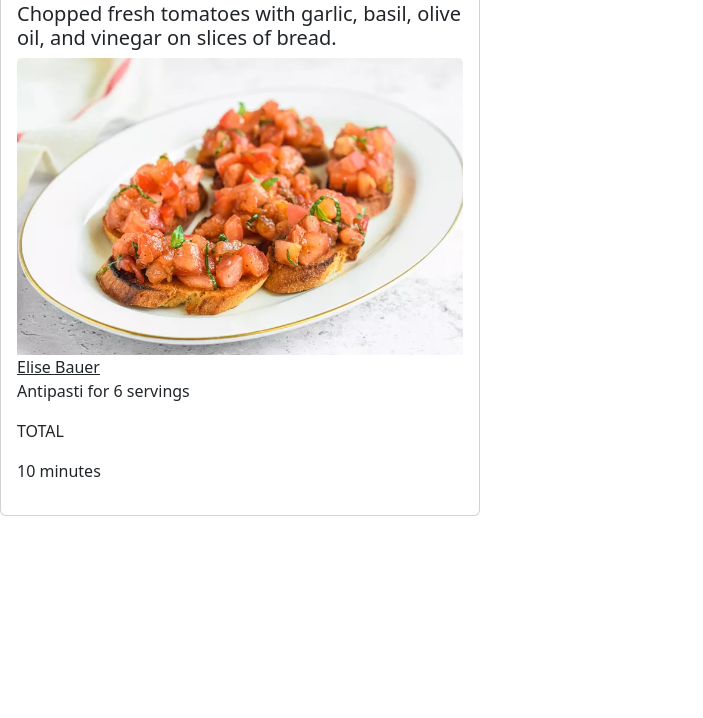
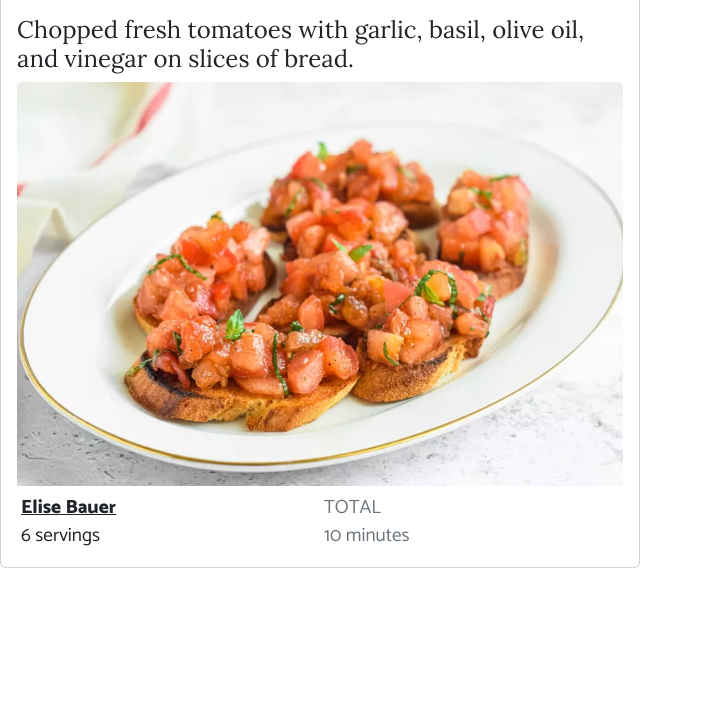
Before and after one commit to alfarrobeira/cookbook, a plain HTML site: page index.html in a window 1280 px wide. Shown: the part 82-800 px from the top of the page, without its empty margins (0-703 px from the left). Drawn offline with nearby package versions, Linux system fonts and the light colour scheme; files that its build step writes are made by us from their sources.

Commit message:
design recipe card for bruschetta

```diff
--- a/index.html
+++ b/index.html
@@ -7,17 +7,21 @@
     <meta name="viewport" content="width=device-width, initial-scale=1.0">
     <title>Cookbook</title>
     <!-- Bootstrap link first -->
-    <link href="https://cdn.jsdelivr.net/npm/bootstrap@5.3.0-alpha1/dist/css/bootstrap.min.css" rel="stylesheet" integrity="sha384-GLhlTQ8iRABdZLl6O3oVMWSktQOp6b7In1Zl3/Jr59b6EGGoI1aFkw7cmDA6j6gD" crossorigin="anonymous">
+    <link href="https://cdn.jsdelivr.net/npm/bootstrap@5.3.0-alpha1/dist/css/bootstrap.min.css" rel="stylesheet"
+        integrity="sha384-GLhlTQ8iRABdZLl6O3oVMWSktQOp6b7In1Zl3/Jr59b6EGGoI1aFkw7cmDA6j6gD" crossorigin="anonymous">
     <!-- CSS stylesheets after for overwriting Bootstrap styles -->
-    <link rel="stylesheet" href="styles.css">
+    <link rel="stylesheet" href="resources/css/custom.css">
     <!-- Special fonts -->
     <!-- Use the fonts like this:
         font-family: 'Catamaran', sans-serif;
         font-family: 'Lora', serif; -->
     <link rel="preconnect" href="https://fonts.googleapis.com">
     <link rel="preconnect" href="https://fonts.gstatic.com" crossorigin>
-    <link href="https://fonts.googleapis.com/css2?family=Catamaran:wght@400;700;800&family=Lora:ital@0;1&display=swap" rel="stylesheet">
-    <script src="https://cdn.jsdelivr.net/npm/bootstrap@5.3.0-alpha1/dist/js/bootstrap.bundle.min.js" integrity="sha384-w76AqPfDkMBDXo30jS1Sgez6pr3x5MlQ1ZAGC+nuZB+EYdgRZgiwxhTBTkF7CXvN" crossorigin="anonymous"></script>
+    <link href="https://fonts.googleapis.com/css2?family=Catamaran:wght@400;700;800&family=Lora:ital@0;1&display=swap"
+        rel="stylesheet">
+    <script src="https://cdn.jsdelivr.net/npm/bootstrap@5.3.0-alpha1/dist/js/bootstrap.bundle.min.js"
+        integrity="sha384-w76AqPfDkMBDXo30jS1Sgez6pr3x5MlQ1ZAGC+nuZB+EYdgRZgiwxhTBTkF7CXvN"
+        crossorigin="anonymous"></script>
 </head>
 
 <body>
@@ -31,21 +35,29 @@
     <section id="mexican"></section>
 
     <section id="italian">
-        <div class="card" style="width: 30rem;">
+        <div class="card" style="width: 40rem;">
             <div class="card-body">
                 <div class="jumbotron">
                     <div class="card-title">
-                        <h3>Bruschetta</h3>
+                        <h1>Bruschetta</h1>
                     </div>
                     <hr>
-                    <h5>Chopped fresh tomatoes with garlic, basil, olive oil, and vinegar on slices of bread.</h5>
+                    <h4>Chopped fresh tomatoes with garlic, basil, olive oil, and vinegar on slices of bread.</h4>
                 </div>
                 <img src="resources/img/brushetta.webp" class="card-img-top" alt="Bruschetta">
                 <!--ToDo: position and style items -->
-                <a href="#" class="link-dark">Elise Bauer</a>
-                <p class="card-text">Antipasti for 6 servings</p>
-                <p>TOTAL</p>
-                <p>10 minutes</p>
+                <div class="container">
+                    <div class="row mt-2">
+                        <div class="col px-1">
+                            <a href="#" class="link-dark">Elise Bauer</a>
+                            <div class="card-text">6 servings</div>
+                        </div>
+                        <div class="col mx-1 text-secondary">
+                            <div>TOTAL</div>
+                            <div>10 minutes</div>
+                        </div>
+                    </div>
+                </div>
             </div>
         </div>
     </section>
--- a/resources/css/custom.css
+++ b/resources/css/custom.css
@@ -0,0 +1,12 @@
+#italian {
+    font-family: 'Lora', serif;
+}
+
+#italian .card .card-body .container {
+    font-family: 'Catamaran', sans-serif;
+    font-size: 1.2rem;
+}
+
+#italian .card .card-body .container a {
+    font-weight: 800;
+}
```
